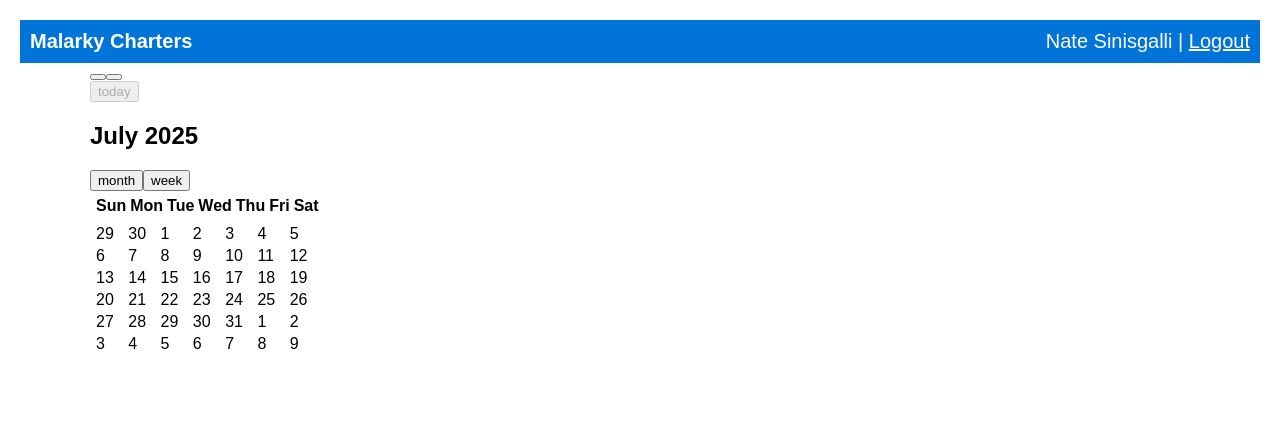
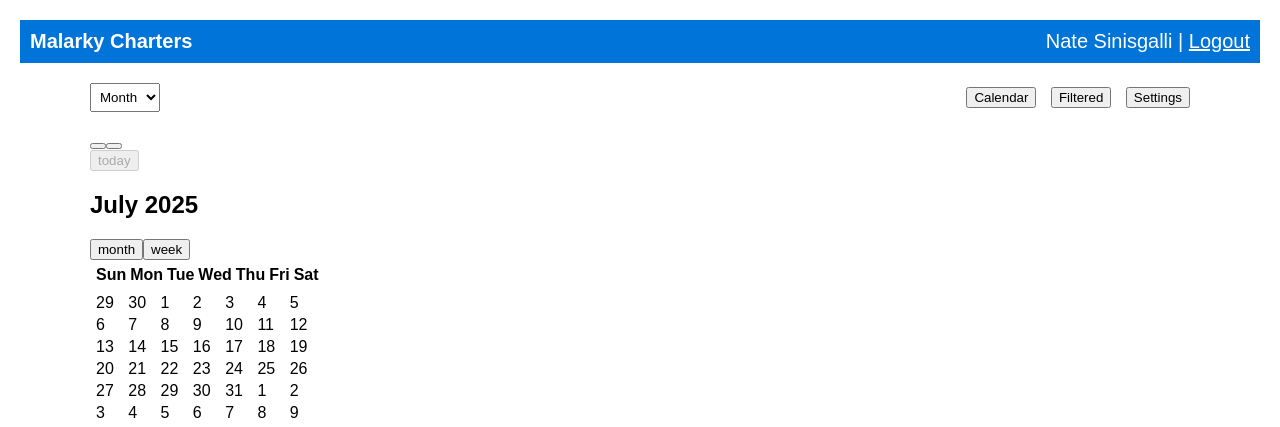
Before and after one commit to Tulajit/boatrental, a Flask app: page /admin in a window 1280 px wide. Shown: the top 427 px of the page. Before the commit the page ends 349 px from the top, so only its background shows below. Run offline with Flask 3, Linux system fonts and the light colour scheme; the visitor is signed in with stand-in values (Sample User, id 1); data that the repository does not hold is empty; some libraries are stand-ins or nearby versions.

Commit message:
Update admin.html

```diff
--- a/templates/admin.html
+++ b/templates/admin.html
@@ -26,6 +26,21 @@
     Nate Sinisgalli | <a href="{{ url_for('logout') }}" style="color:white;">Logout</a>
   </div>
 
+  <div style="display: flex; justify-content: space-between; align-items: center; margin: 20px auto; max-width: 1100px;">
+  <div>
+    <select id="calendarViewSelect" onchange="changeView()" style="padding: 5px;">
+      <option value="dayGridMonth">Month</option>
+      <option value="timeGridWeek">Week</option>
+    </select>
+  </div>
+  <div>
+    <button onclick="alert('Calendar clicked')" style="margin-right: 10px;">Calendar</button>
+    <button onclick="alert('Filtered clicked')" style="margin-right: 10px;">Filtered</button>
+    <button onclick="alert('Settings clicked')">Settings</button>
+  </div>
+</div>
+
+
   <div id='calendar'></div>
 
   <script>
```
